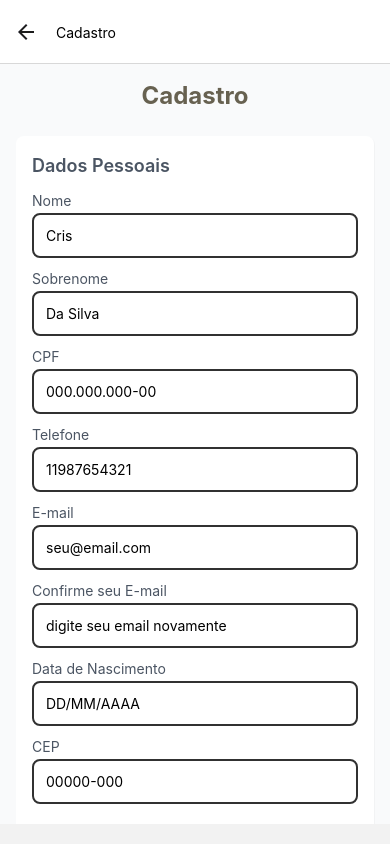
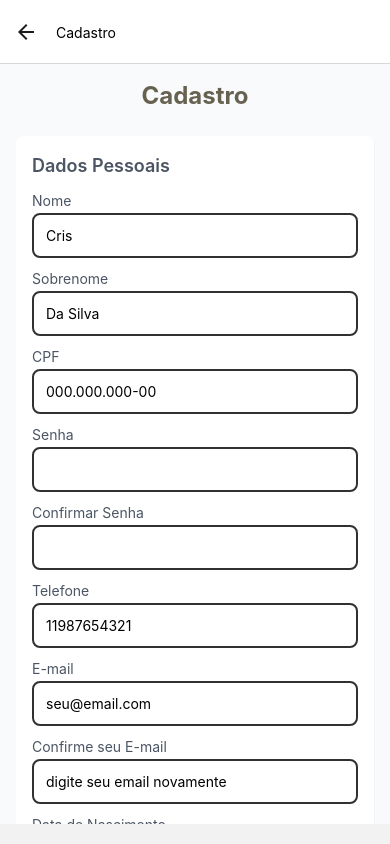
Before and after one commit to Siribio/CaronteExpo, a React Native app: screen /Register in a window 390 px wide. Built offline with nearby package versions, Linux system fonts and the light colour scheme.

Commit message:
feat: tratamento dos dados para o envio

```diff
--- a/src/screens/Register/Register.tsx
+++ b/src/screens/Register/Register.tsx
@@ -1,56 +1,88 @@
-import React, { useState } from 'react';
-import { View, ScrollView, Text, TextInput, TouchableOpacity, Alert } from 'react-native';
-import tw from 'twrnc';
-import { NativeStackScreenProps } from '@react-navigation/native-stack';
-import { Picker } from '@react-native-picker/picker';
-import { RootStackParamList } from '../../routes';
-import { registerUser } from './service/registerService';
+import React, { useState } from "react";
+import {
+  View,
+  ScrollView,
+  Text,
+  TextInput,
+  TouchableOpacity,
+  Alert,
+} from "react-native";
+import tw from "twrnc";
+import { NativeStackScreenProps } from "@react-navigation/native-stack";
+import { Picker } from "@react-native-picker/picker";
+import { RootStackParamList } from "../../routes";
+import { registerUser } from "./service/registerService";
+import { buscarEnderecoPorCep } from "./util/getCep";
+import { formatCEP, formatCPF, formatDate, formatarDataParaISO, formatPhone } from "./util/masks";
 
-type Props = NativeStackScreenProps<RootStackParamList, 'Register'>;
+type Props = NativeStackScreenProps<RootStackParamList, "Register">;
 
 export default function Register({ navigation }: Props) {
   const [formData, setFormData] = useState({
-    nome:'',
-    sobrenome:'',
-    cpf: '',
-    telefone: '',
-    email: '',
-    emailValidation: '',
-    data_nascimento: '',
-    cep: '',
-    tipoUsuario: 'Passageiro',
-    tipoLimitacao: '',
-    tipoVeiculo: '',
-
+    nome: "",
+    sobrenome: "",
+    cpf: "",
+    telefone: "",
+    email: "",
+    emailValidation: "",
+    data_nascimento: "",
+    cep: "",
+    tipoUsuario: "Passageiro",
+    tipoLimitacao: "",
+    tipoVeiculo: "",
+    senha: "",
+    confirmar_senha: "",
   });
 
-  const handleRegister = () => {
-    const data = {...formData, nome: `${formData.nome} ${formData.sobrenome}`}
-    const response = registerUser(data)
-    console.log(response)
-    // Verificação de campos obrrigatórios
+  const handleRegister = async () => {
+    if (formData.senha !== formData.confirmar_senha) {
+      return Alert.alert("Erro", "As senhas não são identicas tente novamente");
+    }
+    const data = {
+      ...formData,
+      nome: `${formData.nome} ${formData.sobrenome}`,
+      score: 5,
+      status: true,
+      tipo_usuario: formData.tipoUsuario === "Passageiro" ? 1 : 2,
+      especificacoes_acessorio: formData.tipoLimitacao,
+      cpf: formData.cpf.replace(/\D/g, ""),
+      cep: formData.cep.replace(/\D/g, ""),
+      telefone: formData.telefone.replace(/\D/g, ""),
+      data_nascimento: formatarDataParaISO(formData.data_nascimento),
+    };
+
+    console.log(data);
+    try {
+      const endereco = await buscarEnderecoPorCep(formData.cep);
+      console.log(endereco);
+      const response = await registerUser(data);
+      console.log(response);
       if (!formData.cpf || !formData.email || !formData.data_nascimento) {
-      Alert.alert('Erro', 'Preencha os campos obrigatórios');
+        Alert.alert("Erro", "Preencha os campos obrigatórios");
         return;
       }
-    Alert.alert('Sucesso', 'Cadastro realizado com sucesso!');
-    // Chamar Api
+      Alert.alert("Sucesso", "Cadastro realizado com sucesso!");
+    } catch (err) {}
   };
 
   return (
     <ScrollView style={tw`flex-1 bg-gray-50 p-4 mb-5`}>
-      <Text style={tw`text-2xl font-bold mb-6 text-center text-[#676150]`}>Cadastro</Text>
+      <Text style={tw`text-2xl font-bold mb-6 text-center text-[#676150]`}>
+        Cadastro
+      </Text>
 
       {/* Seção de Dados Pessoais */}
       <View style={tw`mb-6 bg-white p-4 rounded-lg shadow-sm`}>
-        <Text style={tw`text-lg font-semibold mb-3 text-gray-600`}>Dados Pessoais</Text>
+        <Text style={tw`text-lg font-semibold mb-3 text-gray-600`}>
+          Dados Pessoais
+        </Text>
 
         <View style={tw`mb-3`}>
           <Text style={tw`text-gray-600 mb-1`}>Nome</Text>
           <TextInput
             placeholder="Cris"
             value={formData.nome}
-            onChangeText={(text) => setFormData({...formData, nome: text})}
+            onChangeText={(text) => setFormData({ ...formData, nome: text })}
             style={tw`border-2 border-[#313131] rounded-lg p-3 bg-white`}
             keyboardType="default"
           />
@@ -61,7 +93,9 @@ export default function Register({ navigation }: Props) {
           <TextInput
             placeholder="Da Silva"
             value={formData.sobrenome}
-            onChangeText={(text) => setFormData({...formData, sobrenome: text})}
+            onChangeText={(text) =>
+              setFormData({ ...formData, sobrenome: text })
+            }
             style={tw`border-2 border-[#313131] rounded-lg p-3 bg-white`}
             keyboardType="default"
           />
@@ -72,9 +106,37 @@ export default function Register({ navigation }: Props) {
           <TextInput
             placeholder="000.000.000-00"
             value={formData.cpf}
-            onChangeText={(text) => setFormData({...formData, cpf: text})}
+            onChangeText={(text) =>
+              setFormData({ ...formData, cpf: formatCPF(text) })
+            }
             style={tw`border-2 border-[#313131] rounded-lg p-3 bg-white`}
             keyboardType="numeric"
+          />
+        </View>
+
+        <View style={tw`mb-3`}>
+          <Text style={tw`text-gray-600 mb-1`}>Senha</Text>
+          <TextInput
+            value={formData.senha}
+            onChangeText={(text) => setFormData({ ...formData, senha: text })}
+            style={tw`border-2 border-[#313131] rounded-lg p-3 bg-white`}
+            secureTextEntry={true}
+            textContentType="newPassword"
+            keyboardType="default"
+          />
+        </View>
+
+        <View style={tw`mb-3`}>
+          <Text style={tw`text-gray-600 mb-1`}>Confirmar Senha</Text>
+          <TextInput
+            value={formData.confirmar_senha}
+            onChangeText={(text) =>
+              setFormData({ ...formData, confirmar_senha: text })
+            }
+            style={tw`border-2 border-[#313131] rounded-lg p-3 bg-white`}
+            secureTextEntry={true}
+            textContentType="password"
+            keyboardType="default"
           />
         </View>
 
@@ -83,7 +145,9 @@ export default function Register({ navigation }: Props) {
           <TextInput
             placeholder="11987654321"
             value={formData.telefone}
-              onChangeText={(text) => setFormData({...formData, telefone: text})}
+            onChangeText={(text) =>
+              setFormData({ ...formData, telefone: formatPhone(text) })
+            }
             style={tw`border-2 border-[#313131] rounded-lg p-3 bg-white`}
             keyboardType="email-address"
           />
@@ -94,7 +158,7 @@ export default function Register({ navigation }: Props) {
           <TextInput
             placeholder="seu@email.com"
             value={formData.email}
-              onChangeText={(text) => setFormData({...formData, email: text})}
+            onChangeText={(text) => setFormData({ ...formData, email: text })}
             style={tw`border-2 border-[#313131] rounded-lg p-3 bg-white`}
             keyboardType="email-address"
           />
@@ -105,7 +169,9 @@ export default function Register({ navigation }: Props) {
           <TextInput
             placeholder="digite seu email novamente"
             value={formData.email}
-              onChangeText={(text) => setFormData({...formData, emailValidation: text})}
+            onChangeText={(text) =>
+              setFormData({ ...formData, emailValidation: text })
+            }
             style={tw`border-2 border-[#313131] rounded-lg p-3 bg-white`}
             keyboardType="email-address"
           />
@@ -116,8 +182,11 @@ export default function Register({ navigation }: Props) {
           <TextInput
             placeholder="DD/MM/AAAA"
             value={formData.data_nascimento}
-            onChangeText={(text) => setFormData({...formData, data_nascimento: text})}
+            onChangeText={(text) =>
+              setFormData({ ...formData, data_nascimento: formatDate(text) })
+            }
             style={tw`border-2 border-[#313131] rounded-lg p-3 bg-white`}
+            textContentType="birthdate"
             keyboardType="numeric"
           />
         </View>
@@ -127,7 +196,9 @@ export default function Register({ navigation }: Props) {
           <TextInput
             placeholder="00000-000"
             value={formData.cep}
-            onChangeText={(text) => setFormData({...formData, cep: text})}
+            onChangeText={(text) =>
+              setFormData({ ...formData, cep: formatCEP(text) })
+            }
             style={tw`border-2 border-[#313131] rounded-lg p-3 bg-white`}
             keyboardType="numeric"
           />
@@ -136,46 +207,72 @@ export default function Register({ navigation }: Props) {
 
       {/* Seção de Tipo de Usuário */}
       <View style={tw`mb-6 bg-white p-4 rounded-lg shadow-sm`}>
-        <Text style={tw`text-lg font-semibold mb-3 text-gray-700`}>Tipo de Usuário</Text>
+        <Text style={tw`text-lg font-semibold mb-3 text-gray-700`}>
+          Tipo de Usuário
+        </Text>
 
         <View style={tw`border-2 border-[#313131] rounded-lg mb-3`}>
           <Picker
             selectedValue={formData.tipoUsuario}
-            onValueChange={(itemValue) => setFormData({...formData, tipoUsuario: itemValue})}
+            onValueChange={(itemValue) =>
+              setFormData({ ...formData, tipoUsuario: itemValue })
+            }
           >
             <Picker.Item label="Motorista" value="Motorista" />
             <Picker.Item label="Passageiro" value="Passageiro" />
           </Picker>
         </View>
 
-        {formData.tipoUsuario === 'Passageiro' && (
+        {formData.tipoUsuario === "Passageiro" && (
           <View style={tw`mt-3`}>
             <Text style={tw`text-gray-600 mb-1`}>Tipo de Limitação</Text>
             <View style={tw`border-2 border-[#313131] rounded-lg mb-3`}>
               <Picker
                 selectedValue={formData.tipoLimitacao}
-                onValueChange={(itemValue) => setFormData({...formData, tipoLimitacao: itemValue})}
+                onValueChange={(itemValue) =>
+                  setFormData({ ...formData, tipoLimitacao: itemValue })
+                }
               >
-                <Picker.Item label="Cadeira de rodas manual" value="Cadeira manual" />
-                <Picker.Item label="Cadeira de rodas elétrica" value="Cadeira eletrica" />
+                <Picker.Item
+                  label="Cadeira de rodas manual"
+                  value="Cadeira manual"
+                />
+                <Picker.Item
+                  label="Cadeira de rodas elétrica"
+                  value="Cadeira eletrica"
+                />
                 <Picker.Item label="Muletas" value="Muletas" />
-                <Picker.Item label="Muletas de antebraço (Caneleiras)" value="Caneleiras" />
-                <Picker.Item label="Andador sem rodas" value="Andador sem rodas" />
-                <Picker.Item label="Andador com rodas" value="Andador com rodas" />
+                <Picker.Item
+                  label="Muletas de antebraço (Caneleiras)"
+                  value="Caneleiras"
+                />
+                <Picker.Item
+                  label="Andador sem rodas"
+                  value="Andador sem rodas"
+                />
+                <Picker.Item
+                  label="Andador com rodas"
+                  value="Andador com rodas"
+                />
                 <Picker.Item label="Bengala" value="Bengala" />
-                <Picker.Item label="scooter motorizada" value="scooter motorizada" />
+                <Picker.Item
+                  label="scooter motorizada"
+                  value="scooter motorizada"
+                />
               </Picker>
             </View>
           </View>
         )}
 
-        {formData.tipoUsuario === 'Motorista' && (
+        {formData.tipoUsuario === "Motorista" && (
           <View style={tw`mt-3`}>
             <Text style={tw`text-gray-600 mb-1`}>Tipo de Veiculo</Text>
             <View style={tw`border-2 border-[#313131] rounded-lg mb-3`}>
               <Picker
                 selectedValue={formData.tipoVeiculo}
-              onValueChange={(itemValue) => setFormData({...formData, tipoVeiculo: itemValue})}
+                onValueChange={(itemValue) =>
+                  setFormData({ ...formData, tipoVeiculo: itemValue })
+                }
               >
                 <Picker.Item label="Hatch" value="Hatch" />
                 <Picker.Item label="Sedan" value="Sedan" />
@@ -191,7 +288,9 @@ export default function Register({ navigation }: Props) {
         onPress={handleRegister}
         style={tw`bg-[#676150] py-3 rounded-lg mb-6`}
       >
-        <Text style={tw`text-white text-center font-bold`}>Finalizar Cadastro</Text>
+        <Text style={tw`text-white text-center font-bold`}>
+          Finalizar Cadastro
+        </Text>
       </TouchableOpacity>
     </ScrollView>
   );
```
Lines whose indentation alone changed are shown as unchanged.
